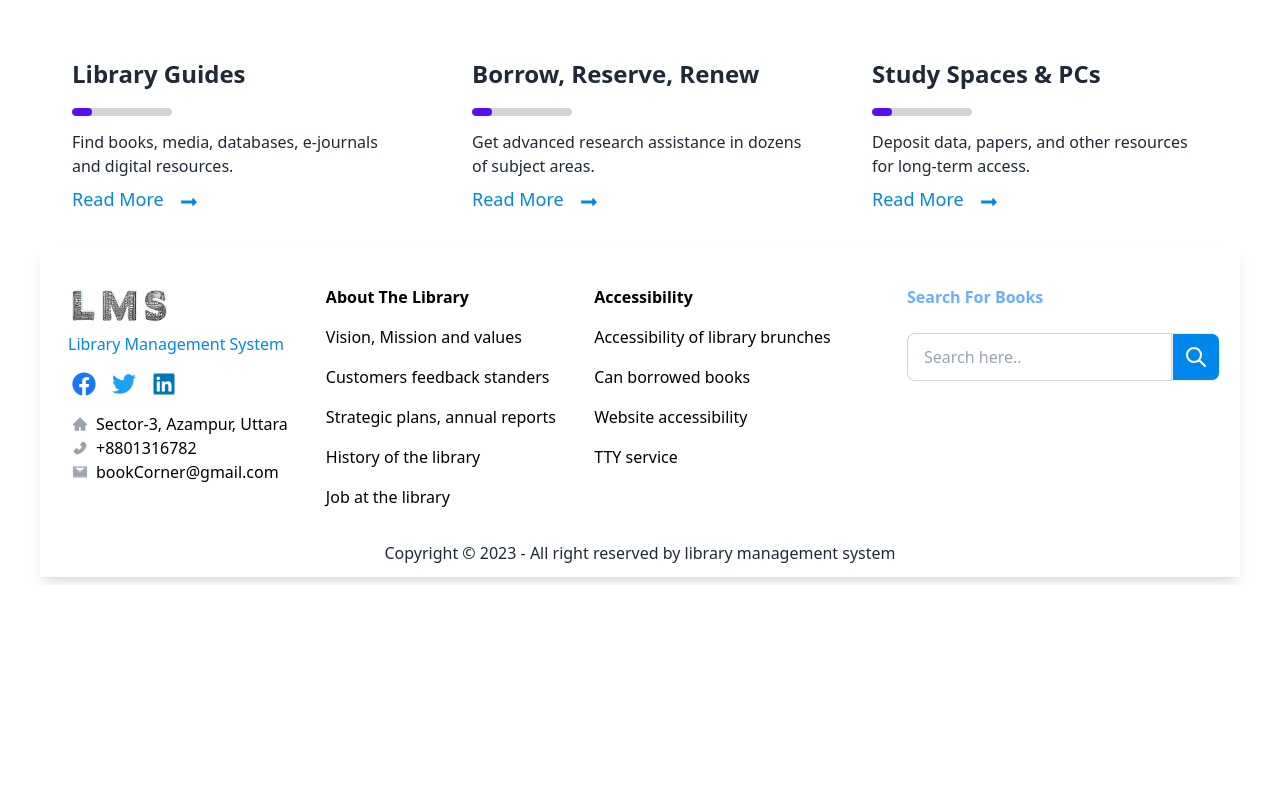
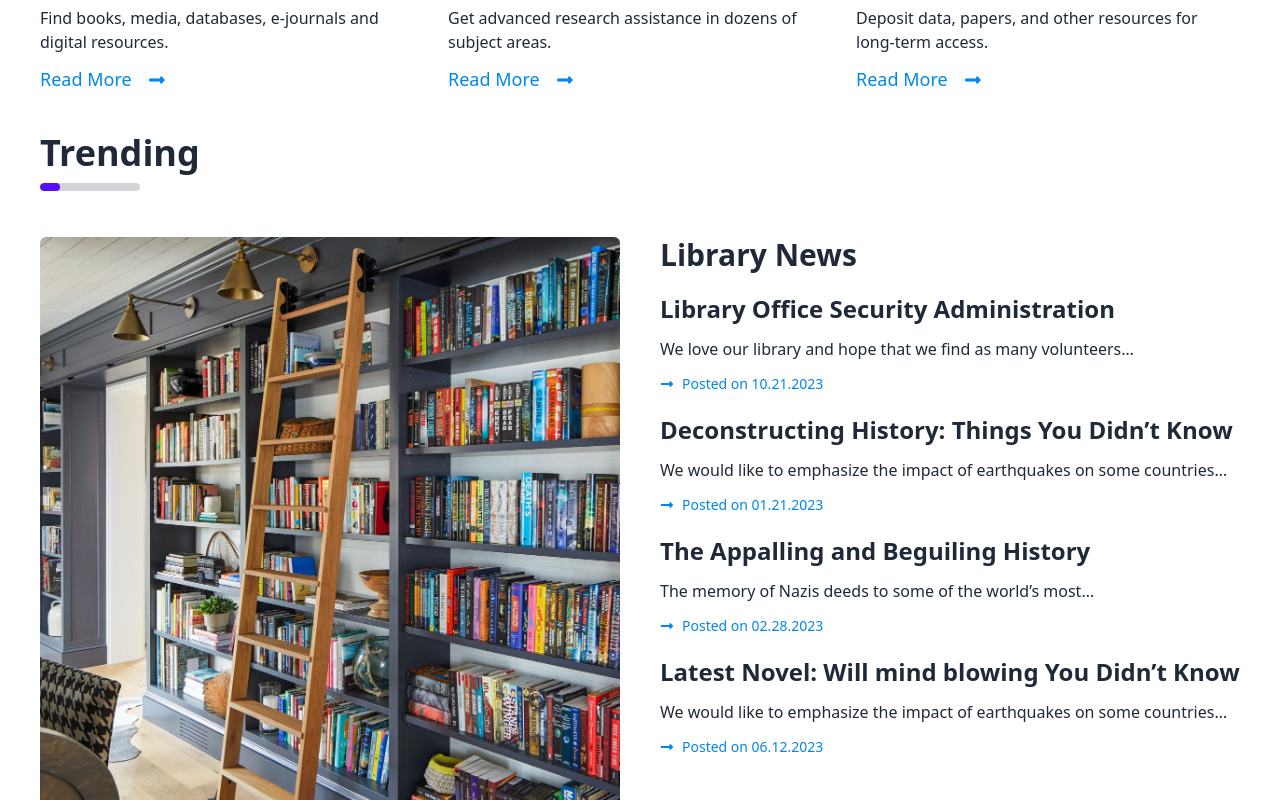
Before and after one commit to Foyez-Ahamed/a11-library-management-client, a React (Vite) app: page / in a window 1280 px wide. Shown: the part 700-1500 px from the top of the page. Before the commit the page ends 1285 px from the top, so only its background shows below. Built offline with nearby package versions, Linux system fonts and the light colour scheme.

Commit message:
added trending news section on project

```diff
--- a/src/components/Banner/Banner.jsx
+++ b/src/components/Banner/Banner.jsx
@@ -7,7 +7,7 @@ import { AiOutlineArrowRight, AiOutlineArrowLeft } from 'react-icons/ai';
 
 const Banner = () => {
     return (
-        <div className="carousel w-full h-screen lg:h-[600px]">
+        <div className="carousel w-full h-screen lg:h-[500px]">
       <div id="slide1" className="carousel-item relative w-full">
         <img
           src={bannerOne}
--- a/src/components/LibraryServices/LibraryServices.jsx
+++ b/src/components/LibraryServices/LibraryServices.jsx
@@ -3,36 +3,36 @@ import { Link } from 'react-router-dom';
 const LibraryServices = () => {
   return (
     <div>
-      <section className='grid grid-cols-1 md:grid-cols-2 lg:grid-cols-3'>
-        <div className="card">
-          <div className="card-body">
+      <section className='grid grid-cols-1 md:grid-cols-2 lg:grid-cols-3 gap-6'>
+        <div className="card lg:first-letter">
+          <div className='space-y-3'>
             <h2 className="card-title text-2xl font-bold">Library Guides</h2>
             <p><progress className="progress progress-primary w-[100px]" value="20" max="100"></progress></p>
             <p>Find books, media, databases, e-journals and digital resources.</p>
             <div className="card-actions">
-             <Link><h1 className='flex justify-center items-center gap-4 text-[#0087EB] text-[18px]'>Read More <span><FaLongArrowAltRight className='mt-1'></FaLongArrowAltRight></span></h1></Link>
+             <Link><h1 className='flex justify-center items-center gap-4 text-[#0087EB] text-[18px]'>Read More <span><FaLongArrowAltRight ></FaLongArrowAltRight></span></h1></Link>
             </div>
           </div>
         </div>
 
         <div className="card">
-          <div className="card-body">
+          <div className='space-y-3'>
             <h2 className="card-title text-2xl font-bold">Borrow, Reserve, Renew</h2>
             <p><progress className="progress progress-primary w-[100px]" value="20" max="100"></progress></p>
             <p>Get advanced research assistance in dozens of subject areas.</p>
             <div className="card-actions">
-             <Link><h1 className='flex justify-center items-center gap-4 text-[#0087EB] text-[18px]'>Read More <span><FaLongArrowAltRight className='mt-1'></FaLongArrowAltRight></span></h1></Link>
+             <Link><h1 className='flex justify-center items-center gap-4 text-[#0087EB] text-[18px]'>Read More <span><FaLongArrowAltRight></FaLongArrowAltRight></span></h1></Link>
             </div>
           </div>
         </div>
 
         <div className="card">
-          <div className="card-body">
+          <div className='space-y-3'>
             <h2 className="card-title text-2xl font-bold">Study Spaces & PCs</h2>
             <p><progress className="progress progress-primary w-[100px]" value="20" max="100"></progress></p>
             <p>Deposit data, papers, and other resources for long-term access.</p>
             <div className="card-actions">
-             <Link><h1 className='flex justify-center items-center gap-4 text-[#0087EB] text-[18px]'>Read More <span><FaLongArrowAltRight className='mt-1'></FaLongArrowAltRight></span></h1></Link>
+             <Link><h1 className='flex justify-center items-center gap-4 text-[#0087EB] text-[18px]'>Read More <span><FaLongArrowAltRight></FaLongArrowAltRight></span></h1></Link>
             </div>
           </div>
         </div>
--- a/src/components/Shared/Footer.jsx
+++ b/src/components/Shared/Footer.jsx
@@ -11,15 +11,15 @@ const Footer = () => {
 
 <div className="mt-6">
     <img className="w-[120px] object-cover" src={logo} alt="" />
-    <p className="text-[#0087EB] ml-2 cursor-pointer">Library Management System</p>
+    <p className="text-[#0087EB] lg:ml-2 cursor-pointer">Library Management System</p>
 
- <div className="flex gap-4 mt-4 ml-3">
+ <div className="flex gap-4 mt-4 lg:ml-3">
     <a href=""> <span className="text-2xl text-[#1877F2]"><FaFacebook></FaFacebook></span> </a>
    <a href=""> <span className="text-2xl text-[#1DA1F2]"><FaTwitter></FaTwitter></span> </a>
     <a href=""> <span className="text-2xl text-[#0077B5]"><FaLinkedin></FaLinkedin></span> </a>
 </div>
 
-<div className="ml-3">
+<div className="lg:ml-3">
      <ul className="mt-4">
         <li className="flex items-center gap-2"> <AiFillHome className="text-gray-400"></AiFillHome> Sector-3, Azampur, Uttara</li>
         <li className="flex items-center gap-2"><AiFillPhone className="text-gray-400"></AiFillPhone> +8801316782</li>
--- a/src/components/Shared/Navbar.jsx
+++ b/src/components/Shared/Navbar.jsx
@@ -66,7 +66,7 @@ const Navbar = () => {
               <a className="cursor-pointer">
                 {" "}
                 <img
-                  className="w-[40px] lg:w-[100px] rounded-md lg:pt-2"
+                  className="w-[60px] lg:w-[100px] rounded-md lg:ml-[-12px] lg:pt-2"
                   src={logo}
                   alt="logo image"
                 />{" "}
@@ -80,7 +80,7 @@ const Navbar = () => {
           </div>
 
           <div className="navbar-end">
-            <button className="text-[16px] font-medium hover:bg-[#0087EB] hover:text-white px-4 py-1 rounded-md">Login</button>
+            <button className="text-[16px] font-medium bg-[#0087EB] hover:bg-gray-700  text-white px-4 py-1 lg:py-2 rounded-md">Login</button>
           </div>
         </div>
       </div>
--- /dev/null
+++ b/src/components/Trending/Trending.jsx
@@ -0,0 +1,130 @@
+import { Link } from "react-router-dom";
+import trendingPic from "../../assets/images/trending.jpg";
+import { FaLongArrowAltRight } from "react-icons/fa";
+const Trending = () => {
+  return (
+    <div>
+
+      <div>
+        <h1 className="text-4xl font-bold">Trending</h1>
+        <progress
+          className="progress progress-primary w-[100px]"
+          value="20"
+          max="100"
+        ></progress>
+      </div>
+
+      <section className="flex flex-col md:flex-col lg:flex-row justify-between gap-10 mt-10">
+        <div className="flex-1">
+          <img className="rounded-md" src={trendingPic} alt="" />
+        </div>
+
+        <div className="flex-1">
+          <h1 className="text-3xl font-bold">Library News</h1>
+
+          <div>
+            <div className="card mt-5">
+              <div className="space-y-3">
+                <h2 className="card-title text-2xl font-bold">
+                  Library Office Security Administration
+                </h2>
+                <p>
+                  We love our library and hope that we find as many
+                  volunteers…
+                </p>
+                <div className="card-actions">
+                  <Link>
+                    <h1 className="flex justify-center items-center gap-2 text-[#0087EB] text-[14px]">
+                      <span>
+                        <FaLongArrowAltRight></FaLongArrowAltRight>
+                      </span>{" "}
+                      Posted on 10.21.2023{" "}
+                    </h1>
+                  </Link>
+                </div>
+              </div>
+            </div>
+          </div>
+
+          <div>
+            <div className="card mt-5">
+              <div className="space-y-3">
+                <h2 className="card-title text-2xl font-bold">
+                Deconstructing History: Things You Didn’t Know
+                </h2>
+                <p>
+                We would like to emphasize the impact of earthquakes on some countries…
+                </p>
+                <div className="card-actions">
+                  <Link>
+                    <h1 className="flex justify-center items-center gap-2 text-[#0087EB] text-[14px]">
+                      <span>
+                        <FaLongArrowAltRight></FaLongArrowAltRight>
+                      </span>{" "}
+                      Posted on 01.21.2023{" "}
+                    </h1>
+                  </Link>
+                </div>
+              </div>
+            </div>
+          </div>
+
+
+          <div>
+            <div className="card mt-5">
+              <div className="space-y-3">
+                <h2 className="card-title text-2xl font-bold">
+                The Appalling and Beguiling History
+                </h2>
+                <p>
+                The memory of Nazis deeds to some of the world’s most…
+                </p>
+                <div className="card-actions">
+                  <Link>
+                    <h1 className="flex justify-center items-center gap-2 text-[#0087EB] text-[14px]">
+                      <span>
+                        <FaLongArrowAltRight></FaLongArrowAltRight>
+                      </span>{" "}
+                      Posted on 02.28.2023{" "}
+                    </h1>
+                  </Link>
+                </div>
+              </div>
+            </div>
+          </div>
+
+          <div>
+            <div className="card mt-5">
+              <div className="space-y-3">
+                <h2 className="card-title text-2xl font-bold">
+                Latest Novel: Will mind blowing You Didn’t Know
+                </h2>
+                <p>
+                We would like to emphasize the impact of earthquakes on some countries…
+                </p>
+                <div className="card-actions">
+                  <Link>
+                    <h1 className="flex justify-center items-center gap-2 text-[#0087EB] text-[14px]">
+                      <span>
+                        <FaLongArrowAltRight></FaLongArrowAltRight>
+                      </span>{" "}
+                      Posted on 06.12.2023{" "}
+                    </h1>
+                  </Link>
+                </div>
+              </div>
+            </div>
+          </div>
+
+
+
+
+
+        </div>
+      </section>
+
+    </div>
+  );
+};
+
+export default Trending;
--- a/src/layout/MainLayout.jsx
+++ b/src/layout/MainLayout.jsx
@@ -5,12 +5,11 @@ const MainLayout = () => {
     return (
         <div className="max-w-screen-xl mx-auto px-2 md:px-10 lg:px-10 lg:py-2">
 
-        {/* className="max-w-screen-xl mx-auto px-2 md:px-10 lg:px-10 lg:py-2" */}
             <Navbar></Navbar>
 
-            <div>
+
             <Outlet></Outlet>
-            </div>
+
 
         </div>
     );
--- a/src/pages/Home.jsx
+++ b/src/pages/Home.jsx
@@ -1,6 +1,7 @@
 import Banner from "../components/Banner/Banner";
 import LibraryServices from "../components/LibraryServices/LibraryServices";
 import Footer from "../components/Shared/Footer";
+import Trending from "../components/Trending/Trending";
 
 const Home = () => {
     return (
@@ -14,6 +15,10 @@ const Home = () => {
                 <LibraryServices></LibraryServices>
             </div>
 
+            <div className="mt-10">
+                <Trending></Trending>
+            </div>
+
             <Footer></Footer>
 
         </div>
```
Also changed, not shown: src/assets/images/trending.jpg (added).
